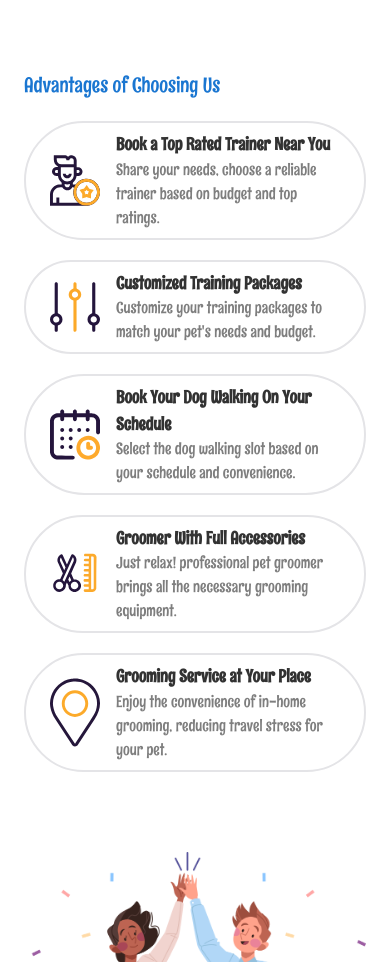
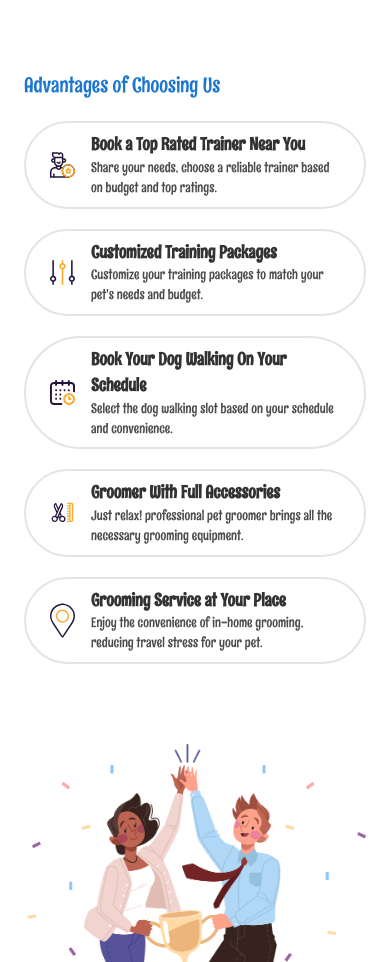
Before and after one commit to Abhishek-Baraik/dog-service, a website: page pages/about.html in a window 390 px wide. Shown: the part 2006-2968 px from the top of the page. Drawn offline with nearby package versions, Linux system fonts and the light colour scheme.

Commit message:
alignment done

```diff
--- a/input.css
+++ b/input.css
@@ -103,6 +103,7 @@ li {
   .h1 {
     font-size: 1.4rem;
   }
+
 
   .h2 {
     font-size: 1.5rem;
--- a/pages/about.html
+++ b/pages/about.html
@@ -158,48 +158,48 @@
                     </div>
                     <div class="flex-col flex gap-5">
                         <div class="border-2 flex gap-4 border-zinc-200 rounded-full px-6 py-2">
-                            <img src="../images/trf-service1.svg" width="50" alt="">
+                            <img src="../images/trf-service1.svg" class="w-[25px] md:w-[50px]" alt="">
                             <div>
                                 <h6 class="h6">Book a Top Rated Trainer Near You</h6>
-                                <p class="services-p">Share your needs, choose a reliable trainer based on budget and
+                                <p class="p opacity-70">Share your needs, choose a reliable trainer based on budget and
                                     top ratings.
                                 </p>
                             </div>
                         </div>
 
                         <div class="border-2 flex gap-4 border-zinc-200 rounded-full px-6 py-2">
-                            <img src="../images/trf-service2.svg" width="50" alt="">
+                            <img src="../images/trf-service2.svg" class="w-[25px] md:w-[50px]" alt="">
                             <div>
                                 <h6 class="h6">Customized Training Packages</h6>
-                                <p class="services-p">Customize your training packages to match your pet's needs and budget.
+                                <p class="p opacity-70">Customize your training packages to match your pet's needs and budget.
                                 </p>
                             </div>
                         </div>
 
                         <div class="border-2 flex gap-4 border-zinc-200 rounded-full px-6 py-2">
-                            <img src="../images/trf-service3.svg" width="50" alt="">
+                            <img src="../images/trf-service3.svg" class="w-[25px] md:w-[50px]" alt="">
                             <div>
                                 <h6 class="h6">Book Your Dog Walking On Your Schedule</h6>
-                                <p class="services-p">Select the dog walking slot based on your schedule and convenience.
+                                <p class="p opacity-70">Select the dog walking slot based on your schedule and convenience.
                                 </p>
                             </div>
                         </div>
 
                         <div class="border-2 flex gap-4 border-zinc-200 rounded-full px-6 py-2">
-                            <img src="../images/grmin-service3.svg" width="50" alt="">
+                            <img src="../images/grmin-service3.svg" class="w-[25px] md:w-[50px]" alt="">
                             <div>
                                 <h6 class="h6">
                                     Groomer With Full Accessories </h6>
-                                <p class="services-p">Just relax! professional pet groomer brings all the necessary grooming equipment.
+                                <p class="p opacity-70">Just relax! professional pet groomer brings all the necessary grooming equipment.
                                 </p>
                             </div>
                         </div>
 
                         <div class="border-2 flex gap-4 border-zinc-200 rounded-full px-6 py-2">
-                            <img src="../images/trf-service4.svg" width="50" alt="">
+                            <img src="../images/trf-service4.svg" class="w-[25px] md:w-[50px]" alt="">
                             <div>
                                 <h6 class="h6">Grooming Service at Your Place</h6>
-                                <p class="services-p">Enjoy the convenience of in-home grooming, reducing travel stress for your pet.
+                                <p class="p opacity-70">Enjoy the convenience of in-home grooming, reducing travel stress for your pet.
                                 </p>
                             </div>
                         </div>
```
Also changed, not shown: output.css.
